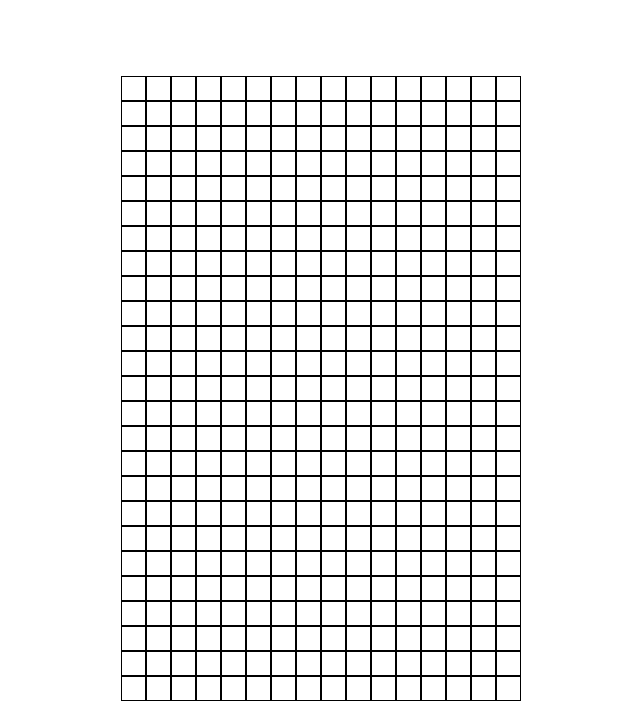
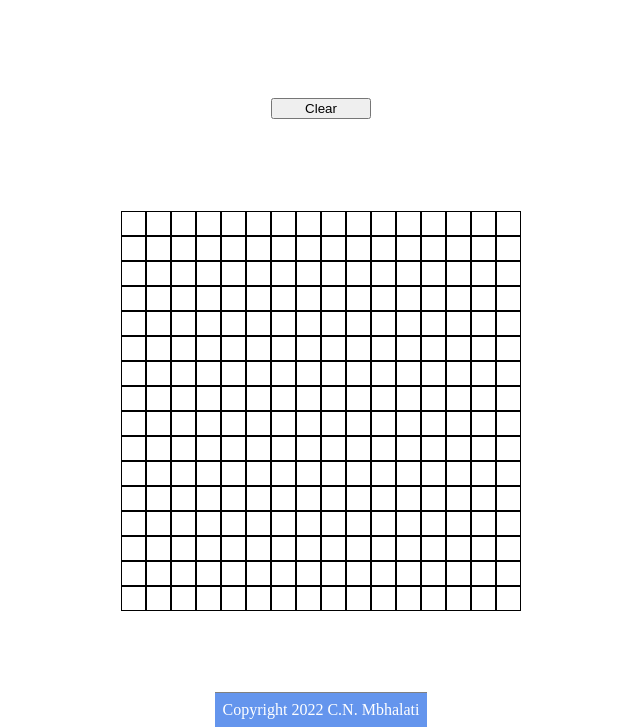
Before and after one commit to CN-M/etch-a-sketch, a plain HTML site: page index.html in a window 1280 px wide. Shown: the part 73-800 px from the top of the page, without its empty margins (319-959 px from the left). Drawn offline with Linux system fonts and the light colour scheme.

Commit message:
Made little progress

```diff
--- a/index.html
+++ b/index.html
@@ -9,8 +9,11 @@
     <script src="./index.js" defer></script>
 </head>
 <body>
+    <h1>Sketch to save your life</h1>
     <button class="clear">Clear</button>
+
     <div class="container"></div>
 
+    <div class="footer">Copyright 2022 C.N. Mbhalati</div>
 </body>
 </html>
--- a/index.js
+++ b/index.js
@@ -8,7 +8,7 @@ function makeRows(dimension) {
     container.appendChild(cell);
   }
 }
-makeRows(20);
+makeRows(16);
 
 const btn = document.querySelector('button');
 btn.addEventListener('click', function(){
--- a/style.css
+++ b/style.css
@@ -5,23 +5,30 @@
 body {
     display: flex;
     flex-direction: column;
-    justify-content: center;
+    justify-content: space-between;
     align-items: center;
-    gap: 100px;
 
+}
+
+html, body {
+    margin: 0%;
+    height: 100%;
 }
 
 .container {
     display: flex;
     flex-wrap: wrap;
+    /* overflow: hidden; */
     height: 400px;
     width: 400px;
 }
 
 .grid-item {
+    display: flex;
     border: 1px solid black;
     width: 25px;
     height: 25px;
+    /* flex-shrink: 1; */
 }
 
 .hover {
@@ -36,14 +43,9 @@ button {
 }
 
 
-  /* .container>div {
-    border: 1px solid black;
-    height: 25px;
-    width: 25px;
-  } */
-
-  /* .container>div:nth-child(16n + 1) {
-    width: 100%;
-    border: 0;
-    height: 0;
-  } */
+.footer {
+    border-top: 1px solid gray;
+    padding: .5em;
+    background-color: cornflowerblue;
+    color: white;
+}
```
